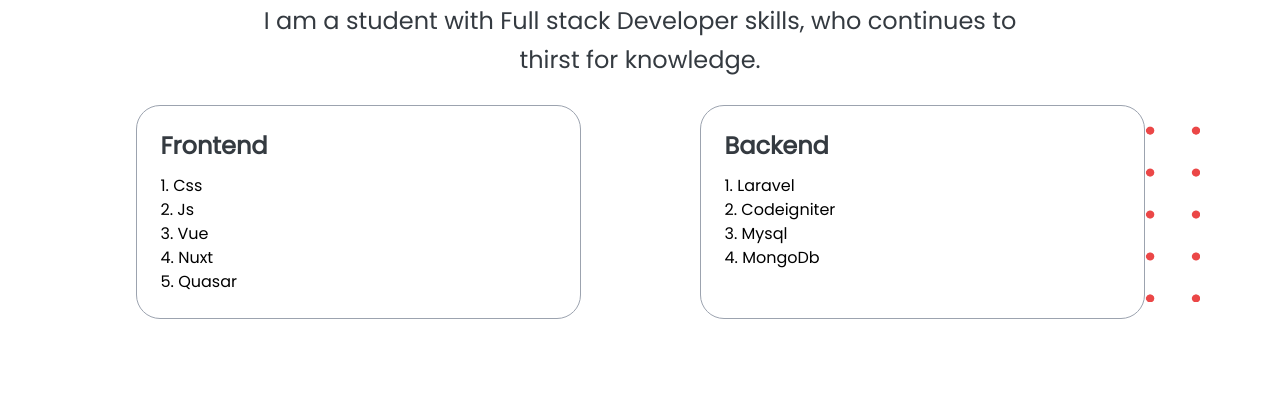
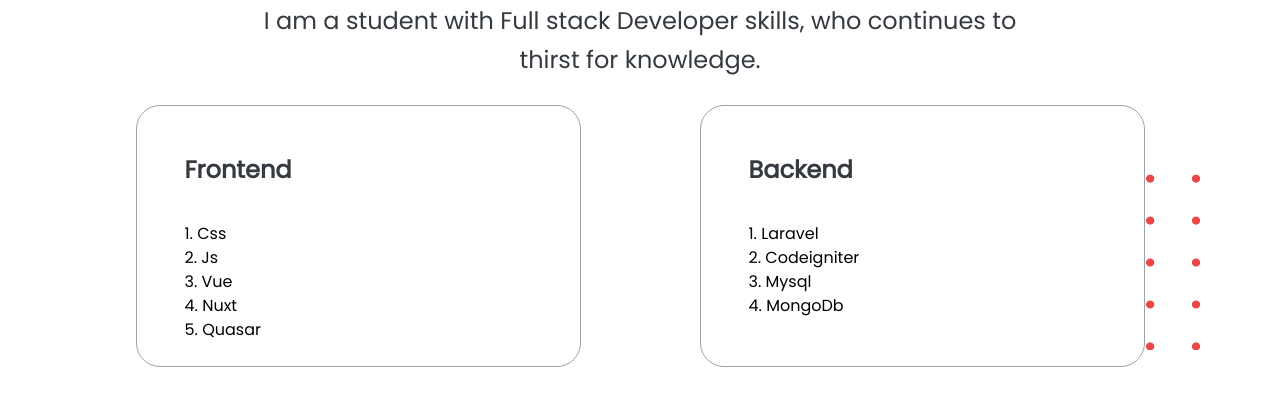
Before and after one commit to Hudzaifah24/profile_slicing_web_tailwind_CLI, a website: page index.html in a window 1280 px wide. Shown: the part 542-948 px from the top of the page. Before the commit the page ends 924 px from the top, so only its background shows below. Drawn offline with Linux system fonts and the light colour scheme.

Commit message:
first commit

```diff
--- a/index.html
+++ b/index.html
@@ -66,13 +66,13 @@
 
                 <!-- card -->
                 <div class="card-content mt-[26px] flex flex-col md:flex-row justify-around lg:gap-5 px-5 w-full">
-                    <div class="card border border-gray-400 bg-white z-20 rounded-3xl p-6 lg:w-[445px] w-full mx-auto">
-                        <span class="block text-2xl font-bold text-GD mb-3">Frontend</span>
-                        <span id="frontend" class="block"></span>
+                    <div class="card border border-gray-400 bg-white z-20 rounded-3xl pt-6 pl-6 lg:w-[445px] w-full mx-auto">
+                        <span class="block text-2xl font-bold text-GD mb-3 p-6">Frontend</span>
+                        <span id="frontend" class="block pb-6 pl-6"></span>
                     </div>
-                    <div class="card border border-gray-400 bg-white z-20 rounded-3xl p-6 lg:w-[445px] w-full mx-auto">
-                        <span class="block text-2xl font-bold text-GD mb-3">Backend</span>
-                        <span id="backend" class="block"></span>
+                    <div class="card border border-gray-400 bg-white z-20 rounded-3xl pt-6 pl-6 lg:w-[445px] w-full mx-auto">
+                        <span class="block text-2xl font-bold text-GD mb-3 p-6">Backend</span>
+                        <span id="backend" class="block pb-6 pl-6"></span>
                     </div>
                 </div>
             </div>
```
Also changed, not shown: dist/output.css.
